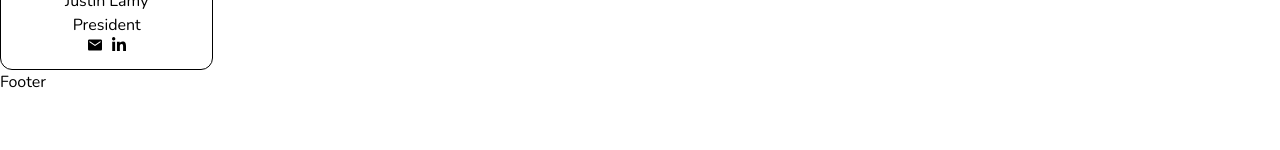
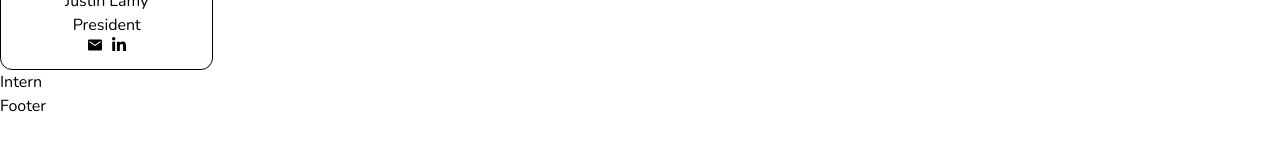
Before and after one commit to acm-ucr/ais-website, a Next.js app: page /board in a window 1280 px wide. Shown: the part 350-500 px from the top of the page. Built offline with nearby package versions, Linux system fonts and the light colour scheme.

Commit message:
updatd files

```diff
--- a/src/app/board/page.js
+++ b/src/app/board/page.js
@@ -1,10 +1,14 @@
+import Boards from "@/components/board/Boards";
+import Interns from "@/components/board/Interns";
+
 import React from "react";
-import Board from "@/components/Board";
 
 const page = () => {
   return (
     <div>
-      <Board />
+      <Boards />
+
+      <Interns />
     </div>
   );
 };
--- a/src/components/Board.jsx
+++ /dev/null
@@ -1,23 +0,0 @@
-import React from "react";
-import Cat from "@/public/cat_placeholder.svg";
-import Image from "next/image";
-import { IoMdMail } from "react-icons/io";
-import { FaLinkedinIn } from "react-icons/fa";
-
-const Board = () => {
-  return (
-    <div className="w-1/6 rounded-xl border border-black">
-      <Image src={Cat} alt="cat" />
-      <div className="flex flex-col items-center justify-center">
-        <div>Justin Lamy</div>
-        <div>President</div>
-      </div>
-      <div className="flex flex-row justify-center gap-2 mb-4">
-        <IoMdMail />
-        <FaLinkedinIn />
-      </div>
-    </div>
-  );
-};
-
-export default Board;
--- a/src/components/board/Board.jsx
+++ b/src/components/board/Board.jsx
@@ -1,7 +1,23 @@
 import React from "react";
+import Cat from "@/public/cat_placeholder.svg";
+import Image from "next/image";
+import { IoMdMail } from "react-icons/io";
+import { FaLinkedinIn } from "react-icons/fa";
 
 const Board = () => {
-  return <div>Board</div>;
+  return (
+    <div className="w-1/6 rounded-xl border border-black">
+      <Image src={Cat} alt="cat" />
+      <div className="flex flex-col items-center justify-center">
+        <div>Justin Lamy</div>
+        <div>President</div>
+      </div>
+      <div className="flex flex-row justify-center gap-2 mb-4">
+        <IoMdMail />
+        <FaLinkedinIn />
+      </div>
+    </div>
+  );
 };
 
 export default Board;
--- a/src/components/board/Boards.jsx
+++ b/src/components/board/Boards.jsx
@@ -1,7 +1,12 @@
 import React from "react";
+import Board from "./Board";
 
 const Boards = () => {
-  return <div>Boards</div>;
+  return (
+    <div>
+      <Board />
+    </div>
+  );
 };
 
 export default Boards;
--- /dev/null
+++ b/src/components/board/Intern.jsx
@@ -0,0 +1,7 @@
+import React from "react";
+
+const Intern = () => {
+  return <div>Intern</div>;
+};
+
+export default Intern;
--- /dev/null
+++ b/src/components/board/Interns.jsx
@@ -0,0 +1,12 @@
+import React from "react";
+import Intern from "./Intern";
+
+const Interns = () => {
+  return (
+    <div>
+      <Intern />
+    </div>
+  );
+};
+
+export default Interns;
```
